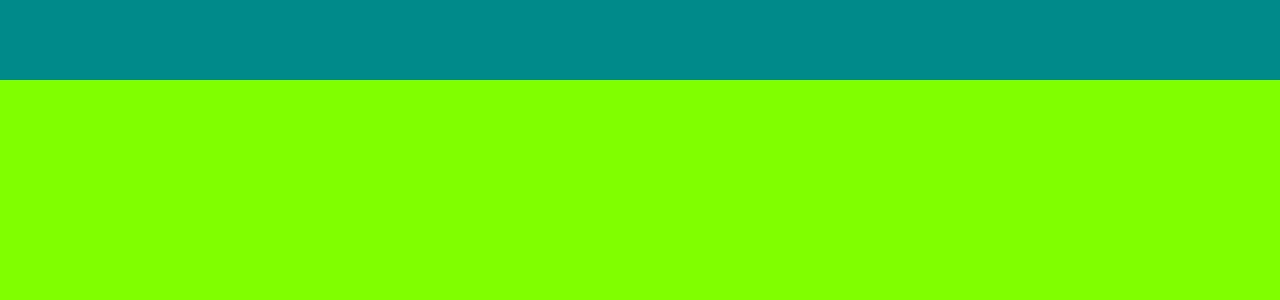
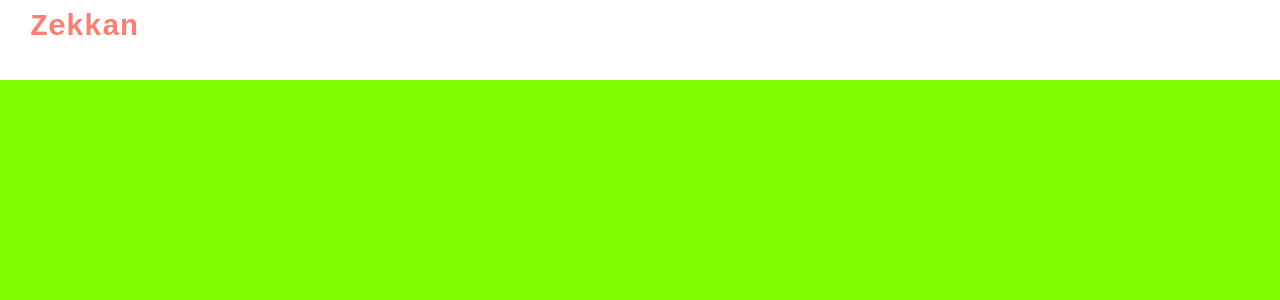
Before and after one commit to michaelphan35/react-portfolio, a React (Create React App) app: page / in a window 1280 px wide. Shown: the top 300 px of the page. Built offline with nearby package versions, Linux system fonts and the light colour scheme.

Commit message:
worked on intro component

```diff
--- a/src/app.scss
+++ b/src/app.scss
@@ -7,6 +7,7 @@
         background-color: aqua;
         position: relative;
         top: 70px;
+        scroll-behavior: smooth;
         scroll-snap-type: y mandatory;
         scrollbar-width: none;
         &::-webkit-scrollbar {
@@ -17,6 +18,7 @@
             width: 100vw;
             height: calc(100vh - 70px);
             scroll-snap-align: start;
+
         }
     }
 }
--- a/src/components/contact/contact.jsx
+++ b/src/components/contact/contact.jsx
@@ -2,7 +2,7 @@
 
 export default function contact() {
   return (
-    <div className='contact'>
+    <div className='contact' id='contact'>
 
     </div>
   )
--- a/src/components/intro/intro.jsx
+++ b/src/components/intro/intro.jsx
@@ -2,7 +2,7 @@
 
 export default function intro() {
   return (
-    <div className="intro">
+    <div className="intro" id='intro'>
 
     </div>
   )
--- a/src/components/navbar/navbar.jsx
+++ b/src/components/navbar/navbar.jsx
@@ -1,9 +1,17 @@
 import "./navbar.scss"
-
 export default function navbar() {
   return (
     <div className="navbar">
+      <div className="wrapper">
+        <div className="left">
+          <a href="#intro" className="logo">Zekkan</a>
+          <div className="itemContainer">
 
+          </div>
+        </div>
+        <div className="right">
+        </div>
+      </div>
     </div>
   )
 }
--- a/src/components/navbar/navbar.scss
+++ b/src/components/navbar/navbar.scss
@@ -1,8 +1,30 @@
 .navbar {
     width: 100%;
     height: 80px;
-    background-color: darkcyan;
+    background-color: white;
+    color: salmon;
     position: fixed;
     top: 0;
     z-index: 2;
+
+    .wrapper{
+        padding: 10px 30px;
+        display: flex;
+        align-items: center;
+        justify-content: space-between;
+
+        .left{
+            display: flex;
+            align-items: center;
+
+            .logo {
+                font-size: 30px;
+                font-weight: 600;
+                text-decoration: none;
+                color: inherit;
+                margin-right: 30px;
+            }
+        }
+    }
+
 }
--- a/src/components/portfolio/portfolio.jsx
+++ b/src/components/portfolio/portfolio.jsx
@@ -2,7 +2,7 @@
 
 export default function portfolio() {
   return (
-    <div className="portfolio">
+    <div className="portfolio" id='portfolio'>
 
     </div>
   )
```
